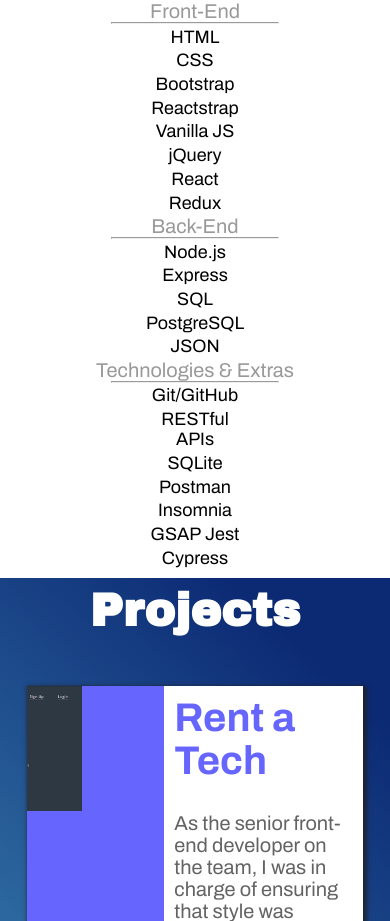
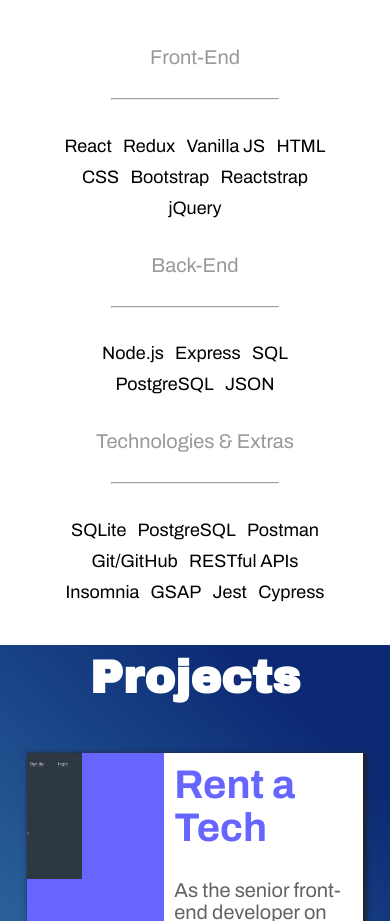
Before and after one commit to paulstgermain/portfolio-v2, a React (Create React App) app: page / in a window 390 px wide. Shown: the part 1760-2681 px from the top of the page. Built offline with nearby package versions, Linux system fonts and the light colour scheme; a web font is replaced by a local one.

Commit message:
adds media queries for skills component

```diff
--- a/src/components/Skills.js
+++ b/src/components/Skills.js
@@ -14,14 +14,14 @@ export default function Skills(){
                 <h3>Front-End</h3>
                 <hr />
                 <ul>
+                    <li>React</li>
+                    <li>Redux</li>
+                    <li>Vanilla JS</li>
                     <li>HTML</li>
                     <li>CSS</li>
                     <li>Bootstrap</li>
                     <li>Reactstrap</li>
-                    <li>Vanilla JS</li>
                     <li>jQuery</li>
-                    <li>React</li>
-                    <li>Redux</li>
                 </ul>
 
                 <h3>Back-End</h3>
@@ -37,10 +37,11 @@ export default function Skills(){
                 <h3>Technologies & Extras</h3>
                 <hr/>
                 <ul>
+                    <li>SQLite</li>
+                    <li>PostgreSQL</li>
+                    <li>Postman</li>
                     <li>Git/GitHub</li>
                     <li>RESTful APIs</li>
-                    <li>SQLite</li>
-                    <li>Postman</li>
                     <li>Insomnia</li>
                     <li>GSAP</li>
                     <li>Jest</li>
@@ -100,4 +101,34 @@ const StyledSkills = styled.section`
             }
         }
     }
+
+    @media screen and (max-width: 730px){
+
+        .skills {
+
+            ul {
+                width: 35%;
+            }
+        }
+    }
+
+    @media screen and (max-width: 540px){
+
+        .skills {
+
+            ul {
+                width: 45%;
+            }
+        }
+    }
+
+    @media screen and (max-width: 414px){
+        height: 100vh;
+
+        .skills {
+            ul {
+                width: 75%;
+            }
+        }
+    }
 `
```
